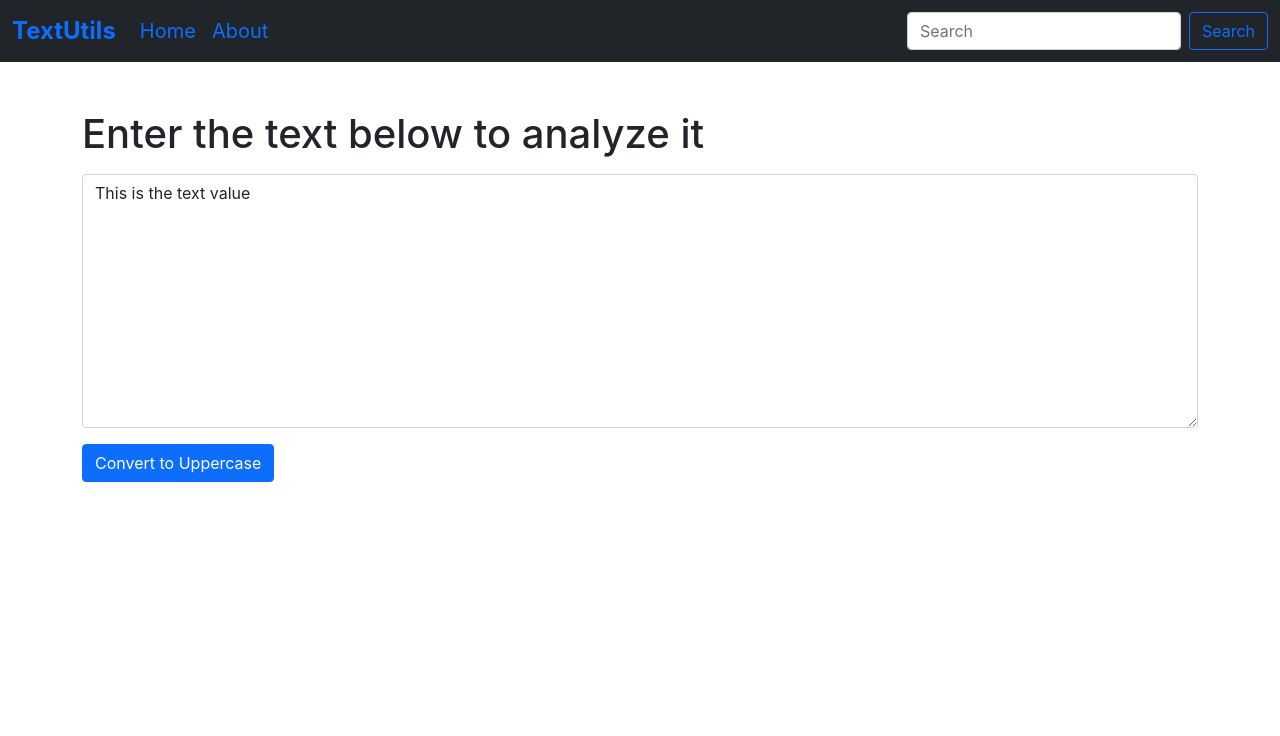
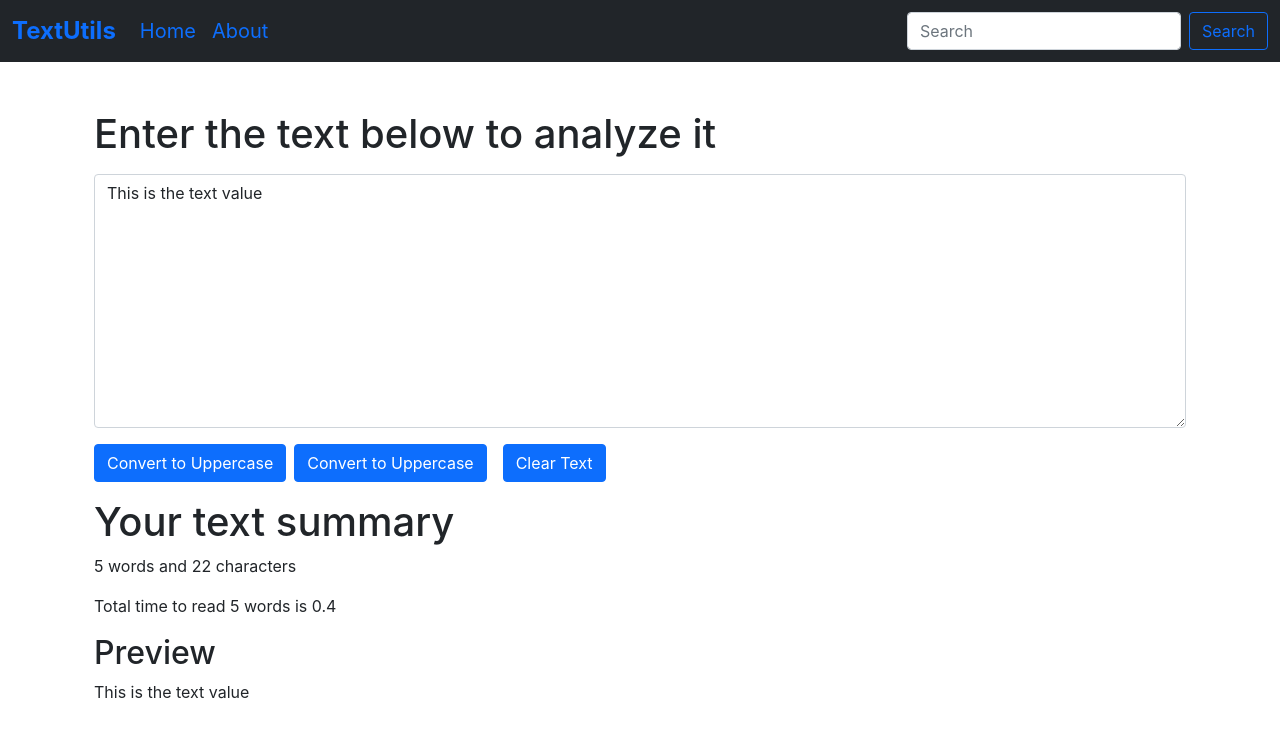
Before and after one commit to Yashcodes/TextUtils-React, a React (Create React App) app: page / in a window 1280 px wide. Shown: the top 736 px of the page. Built offline with nearby package versions, Linux system fonts and the light colour scheme.

Commit message:
Tutorial 8 : Word and character count | Text Preview | Time to read word

```diff
--- a/src/App.js
+++ b/src/App.js
@@ -6,7 +6,7 @@ function App() {
   return (
     <>
       <Navbar title="TextUtils" aboutText="About" />
-      <div className="container">
+      <div className="container mb-3">
         <TextForm heading="Enter the text below to analyze it" />
       </div>
     </>
--- a/src/components/TextForm.js
+++ b/src/components/TextForm.js
@@ -1,9 +1,17 @@
 import React, { useState } from "react";
 
 const TextForm = (props) => {
-  const handleUpClick = () => {
+  const handleUpperClick = () => {
     // console.log("Uppercase function was clicked" + text);
     setText(text.toUpperCase());
+  };
+
+  const handleLowerClick = () => {
+    setText(text.toLowerCase());
+  };
+
+  const handleClearClick = () => {
+    setText("");
   };
 
   const handleOnChange = (event) => {
@@ -16,11 +24,13 @@ const TextForm = (props) => {
   //setText("New text"); // Correct way to change the state
 
   return (
-    <div>
+    <>
+      <div className="container">
         <div className="mb-3">
           <label htmlFor="textArea" className="form-label">
             <h1 className="mt-5">{props.heading}</h1>
           </label>
+
           <textarea
             className="form-control"
             value={text}
@@ -29,10 +39,34 @@ const TextForm = (props) => {
             rows="10"
           ></textarea>
         </div>
-      <button className="btn btn-primary" onClick={handleUpClick}>
+
+        <button className="btn btn-primary" onClick={handleUpperClick}>
           Convert to Uppercase
         </button>
+
+        <button className="btn btn-primary mx-2" onClick={handleLowerClick}>
+          Convert to Uppercase
+        </button>
+
+        <button className="btn btn-primary mx-2" onClick={handleClearClick}>
+          Clear Text
+        </button>
       </div>
+
+      <div className="container my-3">
+        <h1>Your text summary</h1>
+        <p>
+          {text.split(" ").length} words and {text.length} characters
+        </p>
+        <p>
+          Total time to read {text.split(" ").length} words is{" "}
+          {0.08 * text.split(" ").length}
+        </p>
+
+        <h2>Preview</h2>
+        <p>{text}</p>
+      </div>
+    </>
   );
 };
 
```
Lines whose indentation alone changed are shown as unchanged.
